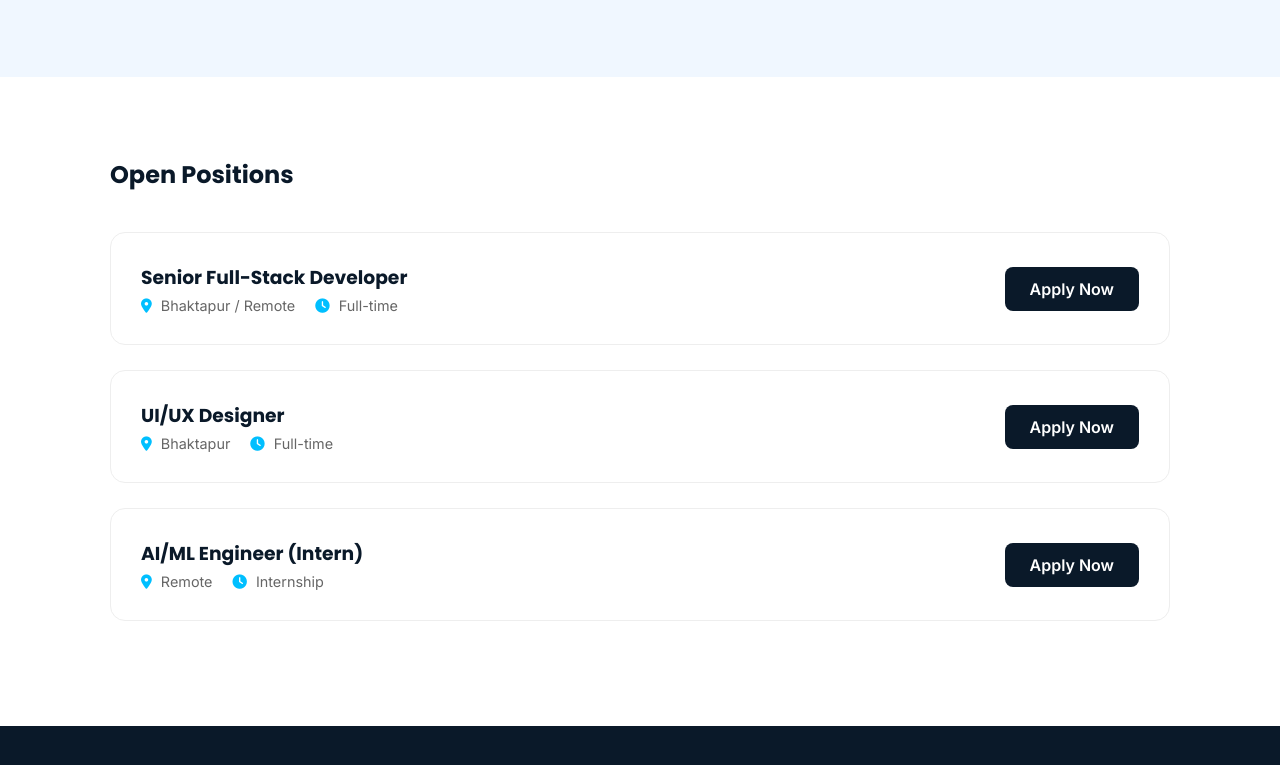
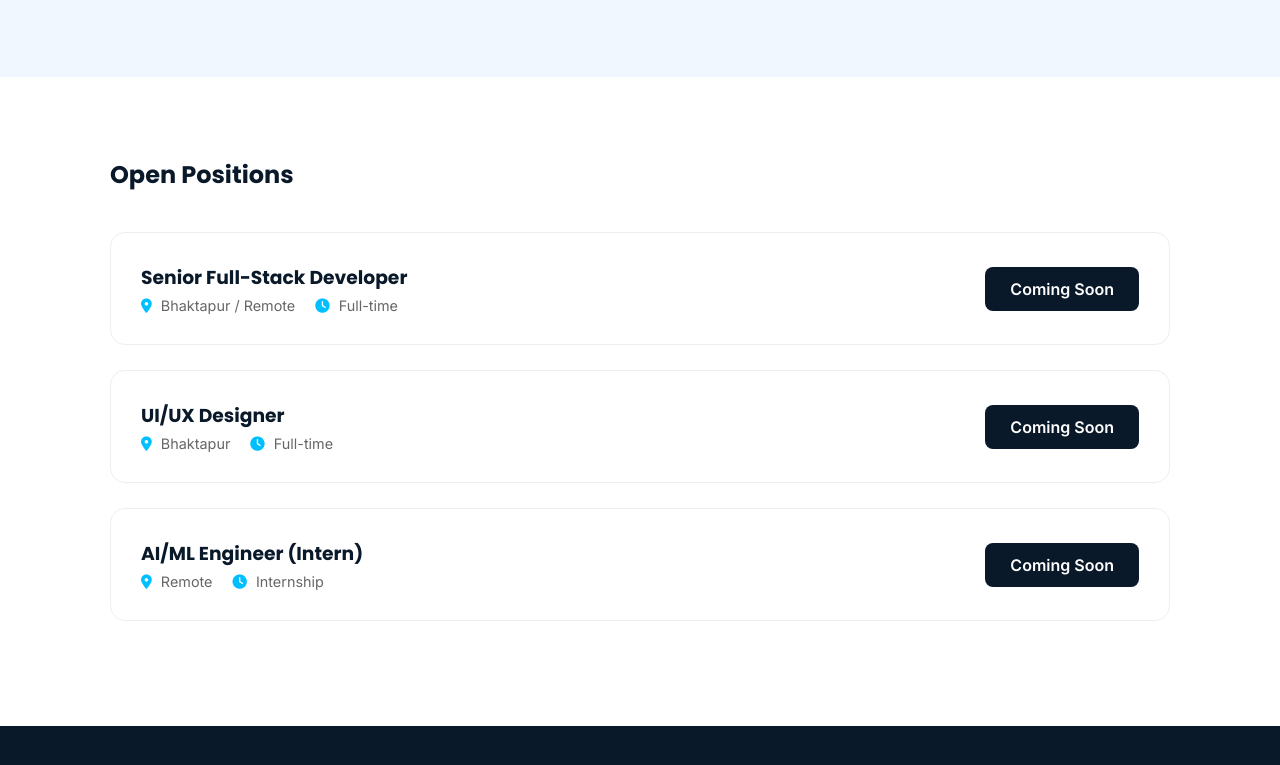
Before and after one commit to CodeGharNepal/codeghar, a plain HTML site: page careers.html in a window 1280 px wide. Shown: the part 295-1060 px from the top of the page. Drawn offline with Linux system fonts and the light colour scheme.

Commit message:
Update careers.html

```diff
--- a/careers.html
+++ b/careers.html
@@ -74,7 +74,7 @@
                         <span><i class="fas fa-clock"></i> Full-time</span>
                     </div>
                 </div>
-                <a href="mailto:nepalcodeghar@gmail.com" class="btn">Apply Now</a>
+                <a href="mailto:nepalcodeghar@gmail.com" class="btn">Coming Soon</a>
             </div>
 
             <div class="job-card">
@@ -85,7 +85,7 @@
                         <span><i class="fas fa-clock"></i> Full-time</span>
                     </div>
                 </div>
-                <a href="mailto:nepalcodeghar@gmail.com" class="btn">Apply Now</a>
+                <a href="mailto:nepalcodeghar@gmail.com" class="btn">Coming Soon</a>
             </div>
 
             <div class="job-card">
@@ -96,7 +96,7 @@
                         <span><i class="fas fa-clock"></i> Internship</span>
                     </div>
                 </div>
-                <a href="mailto:nepalcodeghar@gmail.com" class="btn">Apply Now</a>
+                <a href="mailto:nepalcodeghar@gmail.com" class="btn">Coming Soon</a>
             </div>
         </div>
     </section>
```
